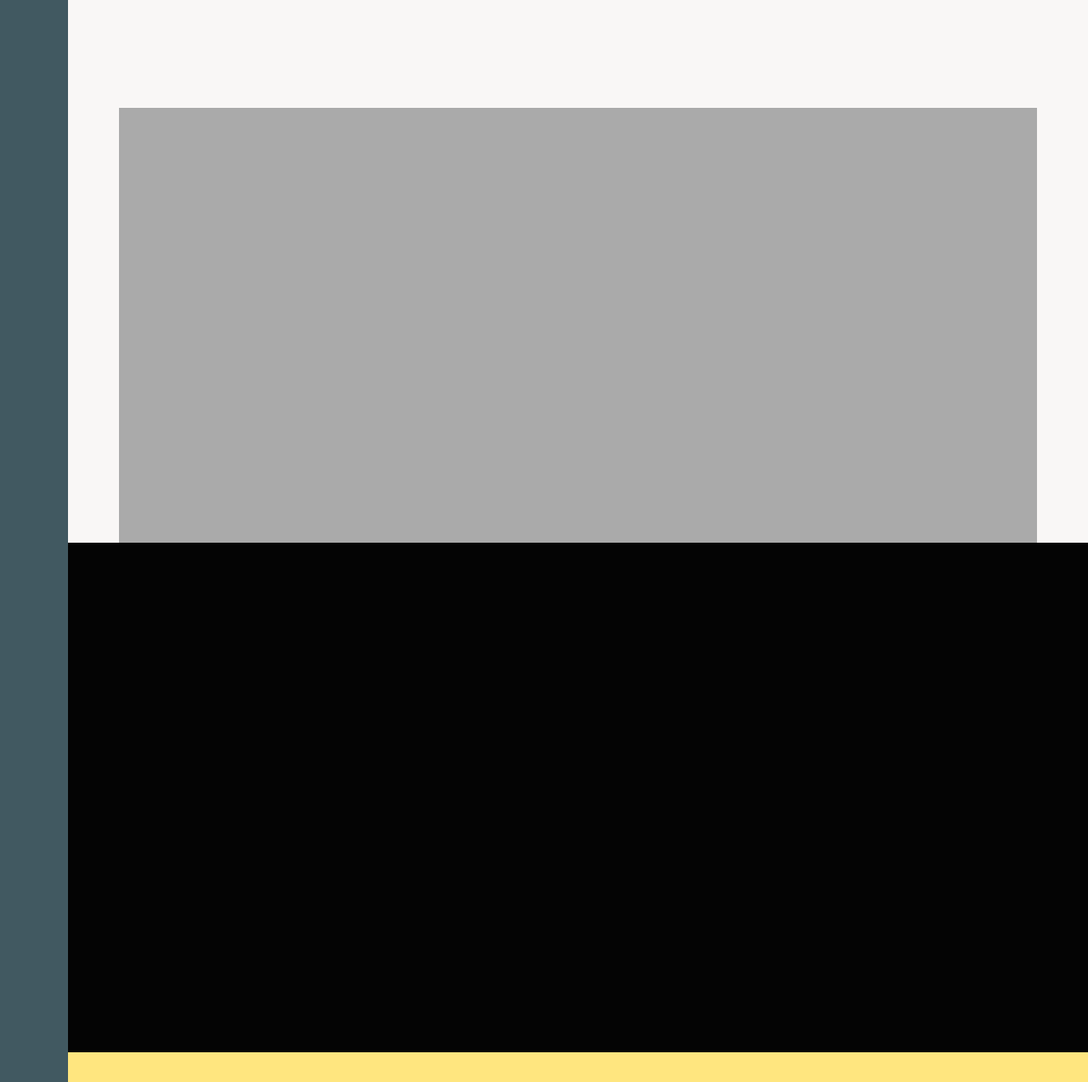
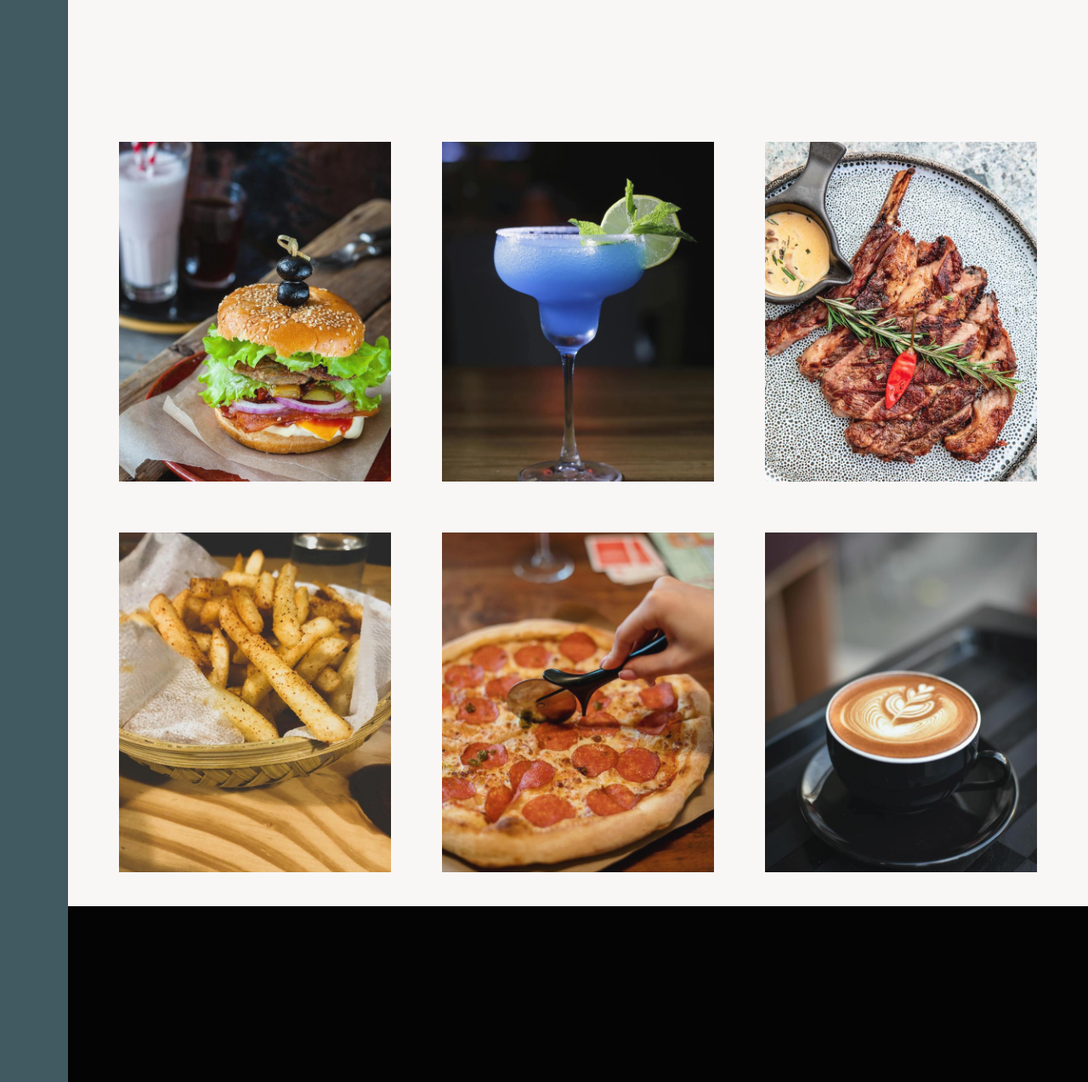
Before and after one commit to RezaRadfarDeveloper/restaurant, a website: page index.html in a window 1280 px wide. Shown: the part 1289-2563 px from the top of the page at 85% size. Drawn offline with Linux system fonts and the light colour scheme.

Commit message:
foods section start

```diff
--- a/index.html
+++ b/index.html
@@ -96,7 +96,26 @@
         </p>
       </div>
     </div>
-    <div class="foods"></div>
+    <div class="foods">
+      <div class="food">
+        <div class="food__img food__img--1"></div>
+      </div>
+      <div class="food">
+        <div class="food__img food__img--2"></div>
+      </div>
+      <div class="food">
+        <div class="food__img food__img--3"></div>
+      </div>
+      <div class="food">
+        <div class="food__img food__img--4"></div>
+      </div>
+      <div class="food">
+        <div class="food__img food__img--5"></div>
+      </div>
+      <div class="food">
+        <div class="food__img food__img--6"></div>
+      </div>
+    </div>
     <div class="testimonials">
       <div class="testimonials__arrow testimonials__arrow--left">
         <i class="fa-solid arrow fa-3x fa-arrow-left"></i>
@@ -164,6 +183,27 @@
           <p class="testimonials__position">Ceo at Burry</p>
         </div>
       </div>
+      <div class="testimonials__box testimonials__box--3">
+        <h1>Testimonials four destination here</h1>
+        <p class="testimonials__text">
+          Lorem ipsum dolor sit amet consectetur adipisicing elit. Neque ipsa
+          corrupti reiciendis nemo inventore, voluptatem suscipit ullam natus
+          sunt, quaerat, similique magni soluta voluptatibus enim est iure sed
+          nostrum? Atque.Lorem ipsum dolor sit amet consectetur adipisicing
+          elit. Neque ipsa corrupti reiciendis nemo inventore, voluptatem
+          suscipit ullam natus sunt, quaerat, similique magni soluta
+          voluptatibus enim est iure sed nostrum? Atque.
+        </p>
+        <div class="testimonials__details">
+          <img
+            src="./img/realtor-2.jpeg"
+            class="testimonials__img"
+            alt="chef two"
+          />
+          <h4 class="testimonials__name">Laura Daniel</h4>
+          <p class="testimonials__position">Senior at App</p>
+        </div>
+      </div>
       <div class="testimonials__arrow testimonials__arrow--right">
         <i class="fa-solid arrow fa-3x fa-arrow-right"></i>
       </div>
--- a/sass/_base.scss
+++ b/sass/_base.scss
@@ -44,7 +44,7 @@ body {
   grid-template-rows:
     85vh
     min-content
-    40vw
+    min-content
     //repeat(3, min-content)
     60rem
     50rem
--- a/sass/_foods.scss
+++ b/sass/_foods.scss
@@ -1,5 +1,39 @@
 .foods {
-  background-color: $color-grey-light-2;
   grid-row: 3 / 4;
   grid-column: center-start / center-end;
+  display: grid;
+  grid-template-columns: repeat(auto-fit, minmax(25rem, 1fr));
+  margin: 4rem 0;
+  grid-gap: 6rem;
 }
+
+.food {
+  background-color: $color-grey-light-2;
+  height: 40rem;
+  opacity: 0.95;
+
+  &__img {
+    background-size: cover;
+    background-position: center;
+    height: 100%;
+
+    &--1 {
+      background-image: url("../img/burger.jpg");
+    }
+    &--2 {
+      background-image: url("../img/drinks.jpg");
+    }
+    &--3 {
+      background-image: url("../img/steak.jpg");
+    }
+    &--4 {
+      background-image: url("../img/fries.jpg");
+    }
+    &--5 {
+      background-image: url("../img/pizza.jpg");
+    }
+    &--6 {
+      background-image: url("../img/coffee.jpg");
+    }
+  }
+}
```
Also changed, not shown: css/style.css, img/burger.jpg (added), img/coffee.jpg (added), img/drinks.jpg (added), img/fries.jpg (added), img/pizza.jpg (added), img/steak.jpg (added), 1 other file.
